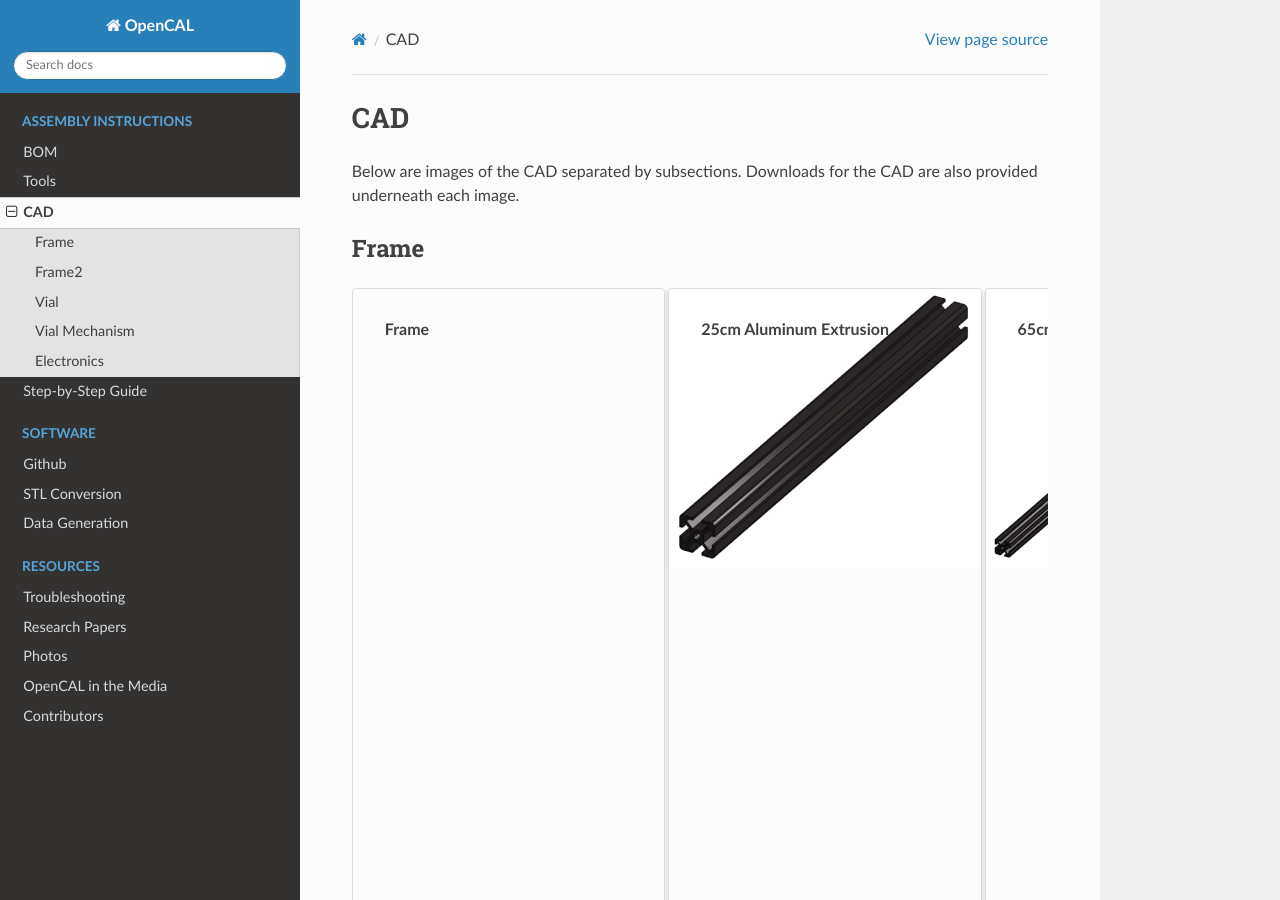
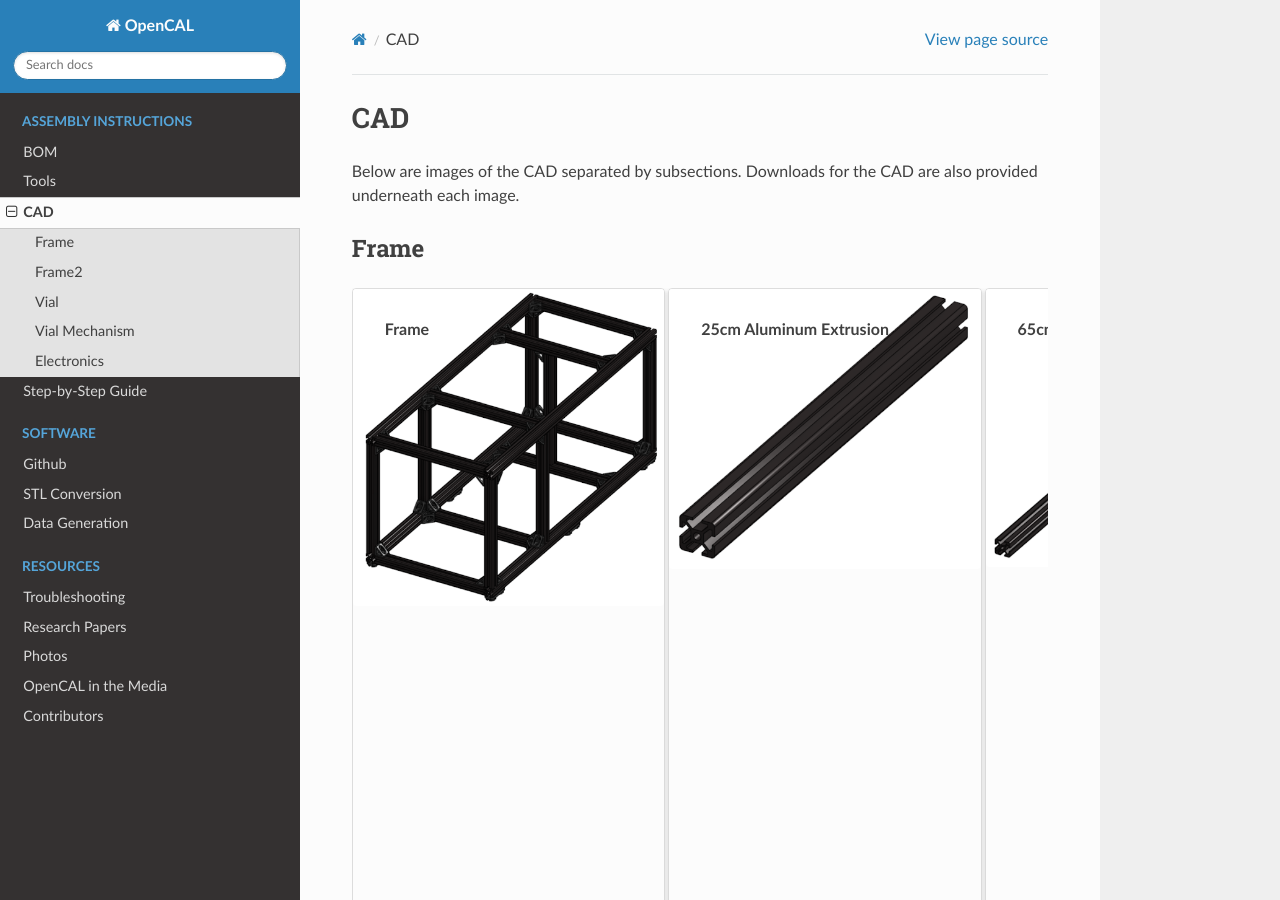
Before and after one commit to computed-axial-lithography/OpenCAL-documentation, a Sphinx documentation site: the page built from docs/source/assembly_instructions/cad.rst, in a window 1280 px wide and 900 px high. Built offline with Sphinx 7.4.7 and the Read the Docs theme 3.1.0, drawn with Linux system fonts in a browser that asks for light colours.

Commit message:
Fixed typo in frame.png

```diff
--- a/docs/source/assembly_instructions/cad.rst
+++ b/docs/source/assembly_instructions/cad.rst
@@ -9,7 +9,7 @@ Frame
 .. card-carousel:: 2
 
    .. card:: Frame
-      :img-background: ../static/Frame/frame.png
+      :img-background: ../static/Frame/Frame.png
 
 
    .. card:: 25cm Aluminum Extrusion
```
